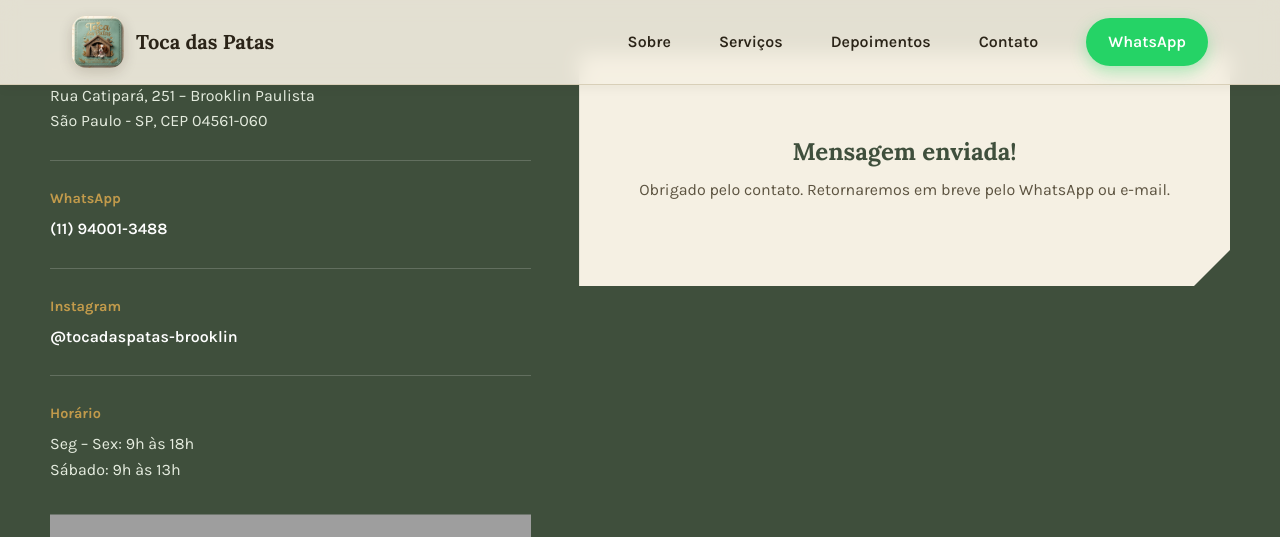
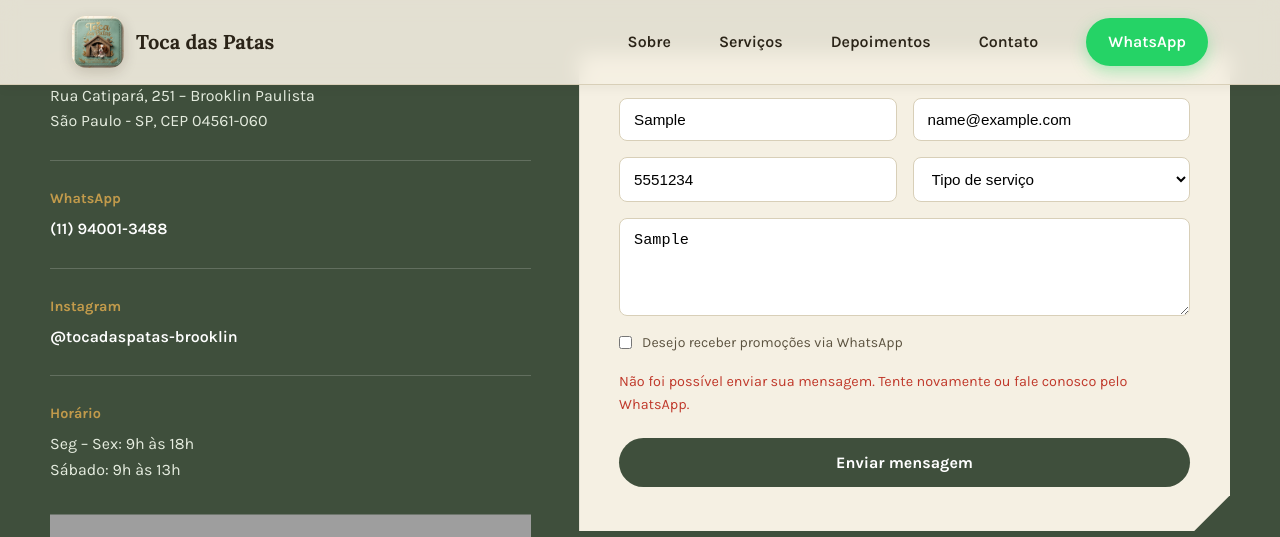
Before and after one commit to glouzada/toca-das-patas, a Next.js app: page / in a window 1280 px wide. Both pictures are taken after typing "Sample", "name@example.com", "5551234", "Sample" into the empty fields and a click on the button "Enviar mensagem". Shown: the part 4999-5536 px from the top of the page. Built offline with nearby package versions, Linux system fonts and the light colour scheme; no server answers; grey boxes are pictures that could not be loaded.

Commit message:
Wire contact form to Web3Forms API for real email submissions

```diff
--- a/src/pages/index.module.css
+++ b/src/pages/index.module.css
@@ -608,6 +608,17 @@
   margin-top: 6px;
 }
 
+.submitBtn:disabled {
+  opacity: 0.6;
+  cursor: not-allowed;
+}
+
+.formError {
+  color: #C0392B;
+  font-size: 0.9rem;
+  margin: 0;
+}
+
 /* Mobile */
 @media (max-width: 1024px) {
   .hero {
--- a/src/pages/index.tsx
+++ b/src/pages/index.tsx
@@ -18,15 +18,41 @@ export default function Home() {
 
   const [form, setForm] = useState({ name: '', email: '', phone: '', service: '', message: '', consent: false })
   const [submitted, setSubmitted] = useState(false)
+  const [status, setStatus] = useState<'idle' | 'sending' | 'error'>('idle')
 
   const setField = (field: string) => (e: React.ChangeEvent<HTMLInputElement | HTMLSelectElement | HTMLTextAreaElement>) => {
     const value = field === 'consent' ? (e.target as HTMLInputElement).checked : e.target.value
     setForm((f) => ({ ...f, [field]: value }))
   }
 
-  const handleSubmit = (e: React.FormEvent) => {
+  const handleSubmit = async (e: React.FormEvent) => {
     e.preventDefault()
-    setSubmitted(true)
+    setStatus('sending')
+    try {
+      const res = await fetch('https://api.web3forms.com/submit', {
+        method: 'POST',
+        headers: { 'Content-Type': 'application/json', Accept: 'application/json' },
+        body: JSON.stringify({
+          access_key: 'e0e509ae-9b7e-4425-97f7-c4ac5dc5851e',
+          subject: 'Nova mensagem do site - Toca das Patas',
+          from_name: 'Site Toca das Patas',
+          name: form.name,
+          email: form.email,
+          phone: form.phone,
+          tipo_de_servico: form.service,
+          message: form.message,
+          deseja_promocoes_whatsapp: form.consent ? 'Sim' : 'Não',
+        }),
+      })
+      const result = await res.json()
+      if (result.success) {
+        setSubmitted(true)
+      } else {
+        setStatus('error')
+      }
+    } catch {
+      setStatus('error')
+    }
   }
 
   return (
@@ -366,7 +392,14 @@ export default function Home() {
                     <input type="checkbox" checked={form.consent} onChange={setField('consent')} />
                     Desejo receber promoções via WhatsApp
                   </label>
-                  <button type="submit" className={styles.submitBtn}>Enviar mensagem</button>
+                  {status === 'error' && (
+                    <p className={styles.formError}>
+                      Não foi possível enviar sua mensagem. Tente novamente ou fale conosco pelo WhatsApp.
+                    </p>
+                  )}
+                  <button type="submit" className={styles.submitBtn} disabled={status === 'sending'}>
+                    {status === 'sending' ? 'Enviando...' : 'Enviar mensagem'}
+                  </button>
                 </form>
               )}
             </div>
```
